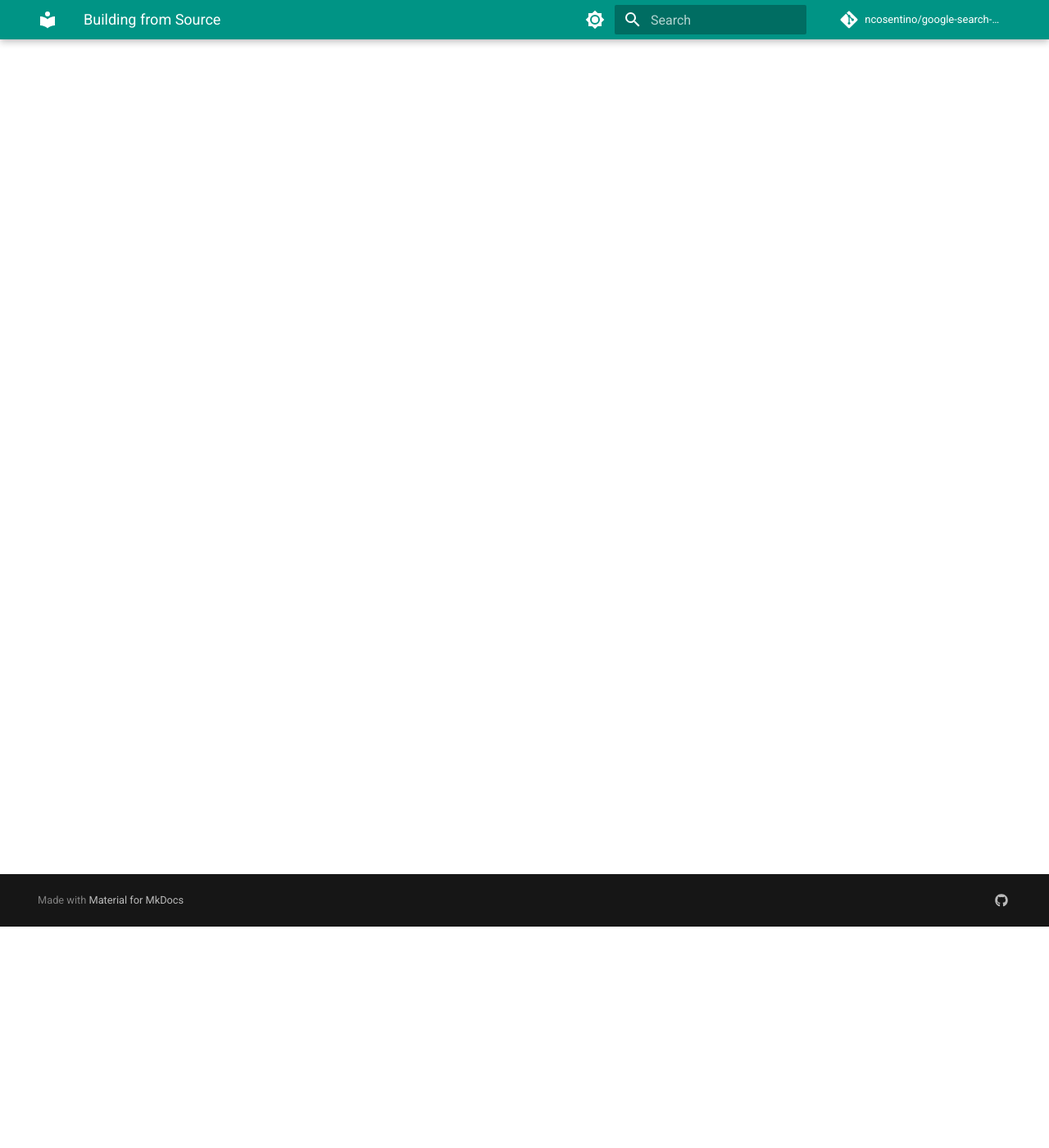
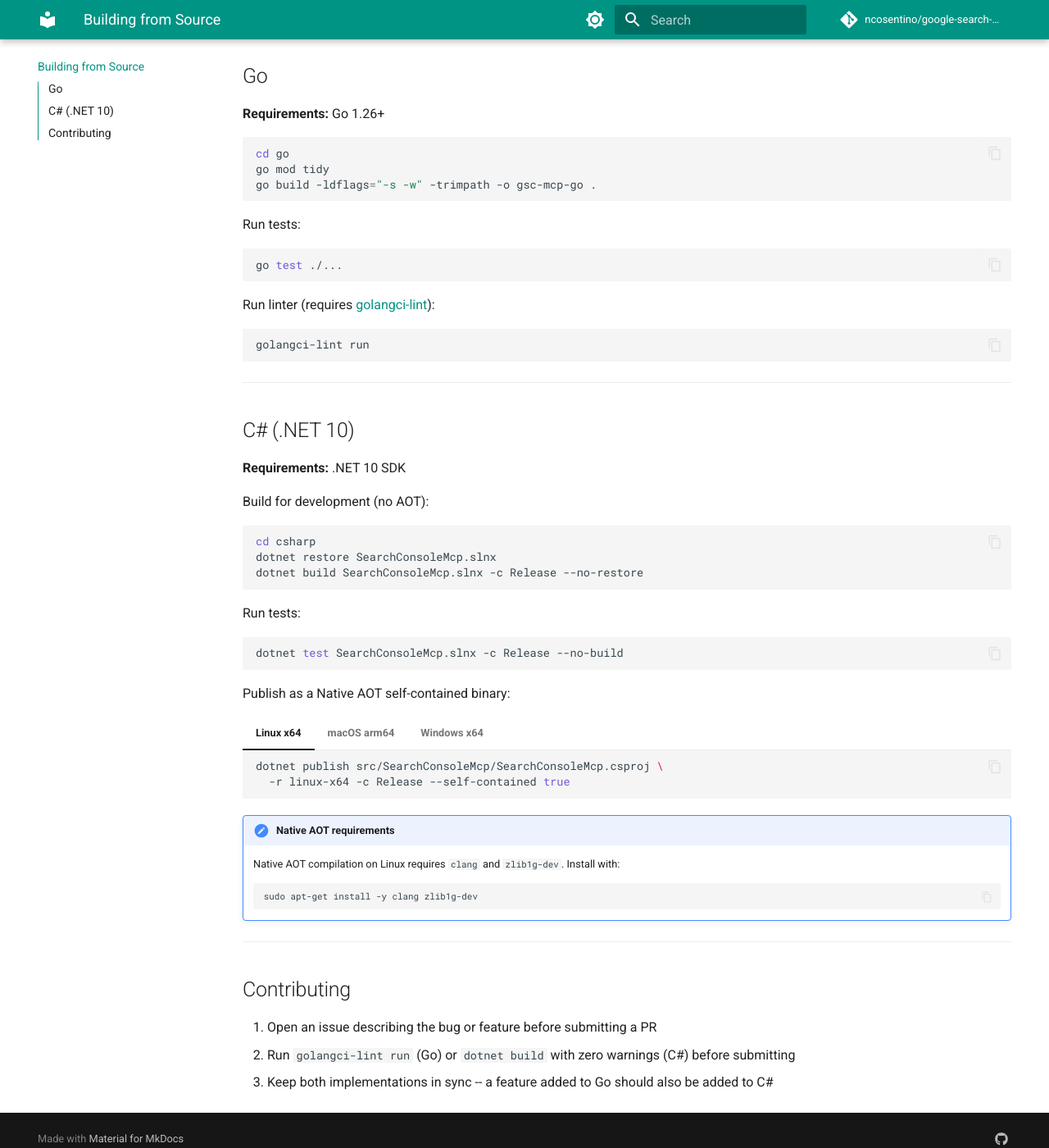
Before and after one commit to ncosentino/google-search-console-mcp, an MkDocs documentation site: the page built from docs/building.md, in a window 1280 px wide and 1400 px high, scrolled down 270 px. Shown: the whole window at 82% size. Built offline with MkDocs 1.6.1 and Material for MkDocs 9.7.7, drawn with Linux system fonts in a browser that asks for light colours; comment, search, counter and statistics services are not loaded; some of the changed text lies outside the part shown.

Commit message:
docs: add implementation comparison and build instructions
- Go vs C# comparison table (binary size, startup time, SDK, auth implementation)
- Binary naming convention reference
- Building from source for both Go and C# with AOT publish examples

Co-authored-by: Copilot <223556219+Copilot@users.noreply.github.com>

````diff
--- a/docs/building.md
+++ b/docs/building.md
@@ -1 +1,81 @@
 # Building from Source
+
+Both implementations can be built locally from the repository. Pre-built binaries are available on the [Releases page](https://github.com/ncosentino/google-search-console-mcp/releases/latest) if you don't need to build from source.
+
+---
+
+## Go
+
+**Requirements:** Go 1.26+
+
+```bash
+cd go
+go mod tidy
+go build -ldflags="-s -w" -trimpath -o gsc-mcp-go .
+```
+
+Run tests:
+
+```bash
+go test ./...
+```
+
+Run linter (requires [golangci-lint](https://golangci-lint.run/)):
+
+```bash
+golangci-lint run
+```
+
+---
+
+## C# (.NET 10)
+
+**Requirements:** .NET 10 SDK
+
+Build for development (no AOT):
+
+```bash
+cd csharp
+dotnet restore SearchConsoleMcp.slnx
+dotnet build SearchConsoleMcp.slnx -c Release --no-restore
+```
+
+Run tests:
+
+```bash
+dotnet test SearchConsoleMcp.slnx -c Release --no-build
+```
+
+Publish as a Native AOT self-contained binary:
+
+=== "Linux x64"
+    ```bash
+    dotnet publish src/SearchConsoleMcp/SearchConsoleMcp.csproj \
+      -r linux-x64 -c Release --self-contained true
+    ```
+
+=== "macOS arm64"
+    ```bash
+    dotnet publish src/SearchConsoleMcp/SearchConsoleMcp.csproj \
+      -r osx-arm64 -c Release --self-contained true
+    ```
+
+=== "Windows x64"
+    ```bash
+    dotnet publish src/SearchConsoleMcp/SearchConsoleMcp.csproj ^
+      -r win-x64 -c Release --self-contained true
+    ```
+
+!!! note "Native AOT requirements"
+    Native AOT compilation on Linux requires `clang` and `zlib1g-dev`. Install with:
+    ```bash
+    sudo apt-get install -y clang zlib1g-dev
+    ```
+
+---
+
+## Contributing
+
+1. Open an issue describing the bug or feature before submitting a PR
+2. Run `golangci-lint run` (Go) or `dotnet build` with zero warnings (C#) before submitting
+3. Keep both implementations in sync -- a feature added to Go should also be added to C#
````
Also changed, not shown: docs/implementations.md (+48 -0 lines).
